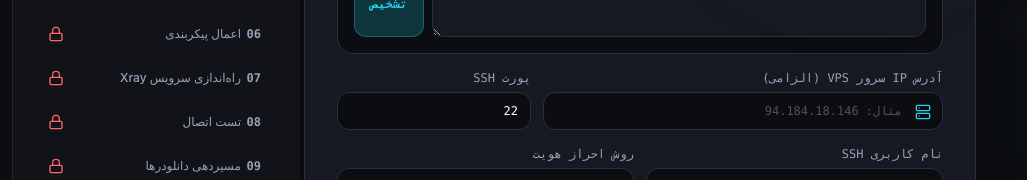
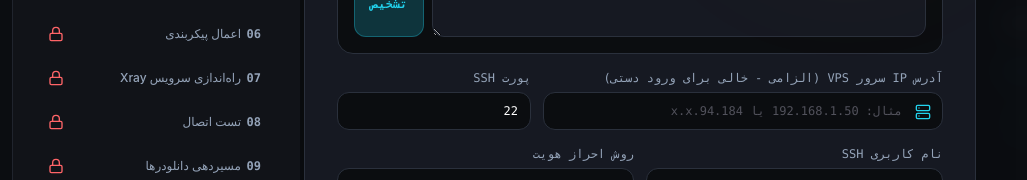
Before and after one commit to ronhayes/tunnel-fetch, a React (Vite) app: page / in a window 1280 px wide. Shown: the part 354-534 px from the top of the page, without its empty margins (0-1027 px from the left). Built offline with nearby package versions, Linux system fonts and the light colour scheme.

Commit message:
fix(wizard): clear default vps ip to empty string and provide local/example placeholder for non-technical users

```diff
--- a/src/components/OnboardingWizard.tsx
+++ b/src/components/OnboardingWizard.tsx
@@ -155,7 +155,7 @@ export function OnboardingWizard({ lang, onCompleteSetup }: OnboardingWizardProp
 
               <div className="grid grid-cols-1 md:grid-cols-3 gap-3">
                 <div className="md:col-span-2">
-                  <label className="block text-[#94A3B8] mb-1.5">{isFa ? 'آدرس IP سرور VPS (الزامی)' : 'VPS IP Address (Required)'}</label>
+                  <label className="block text-[#94A3B8] mb-1.5">{isFa ? 'آدرس IP سرور VPS (الزامی - خالی برای ورود دستی)' : 'VPS IP Address (Required)'}</label>
                   <div className="relative">
                     <Server className="absolute rtl:right-3 ltr:left-3 top-3 w-4 h-4 text-[#22D3EE]" />
                     <input
@@ -163,7 +163,7 @@ export function OnboardingWizard({ lang, onCompleteSetup }: OnboardingWizardProp
                       required
                       value={vpsIp}
                       onChange={(e) => setVpsIp(e.target.value)}
-                      placeholder="مثال: 94.184.18.146"
+                      placeholder="مثال: 192.168.1.50 یا 94.184.x.x"
                       className="w-full bg-[#0B0D10] border border-[#2A303C] rounded-xl px-4 rtl:pr-10 ltr:pl-10 py-2.5 text-white focus:border-[#22D3EE] focus:outline-none placeholder-zinc-600"
                     />
                   </div>
```
